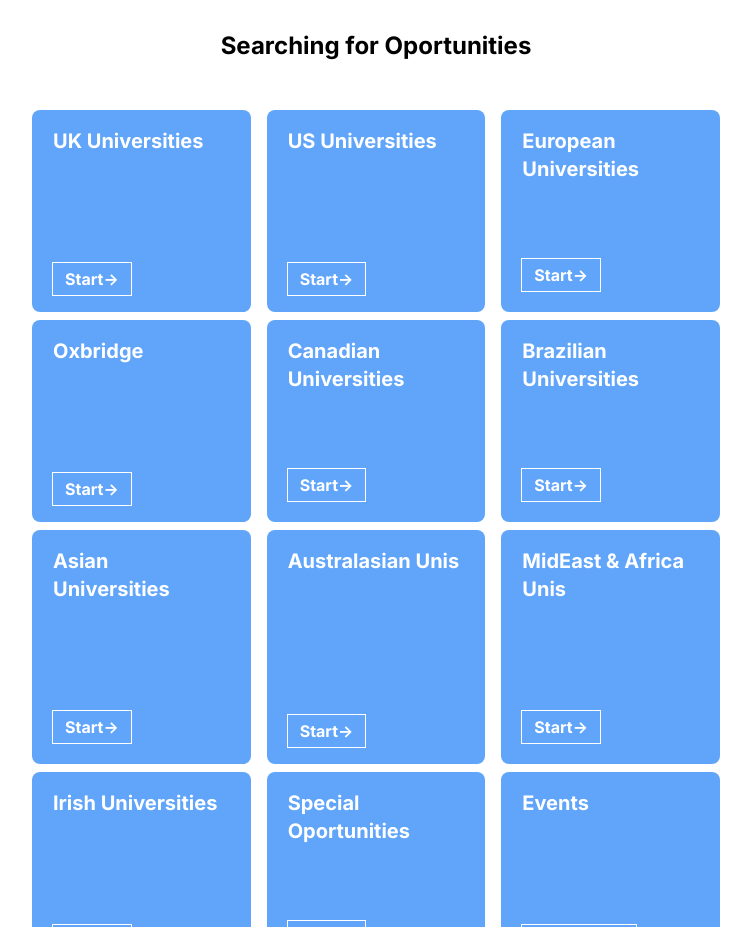
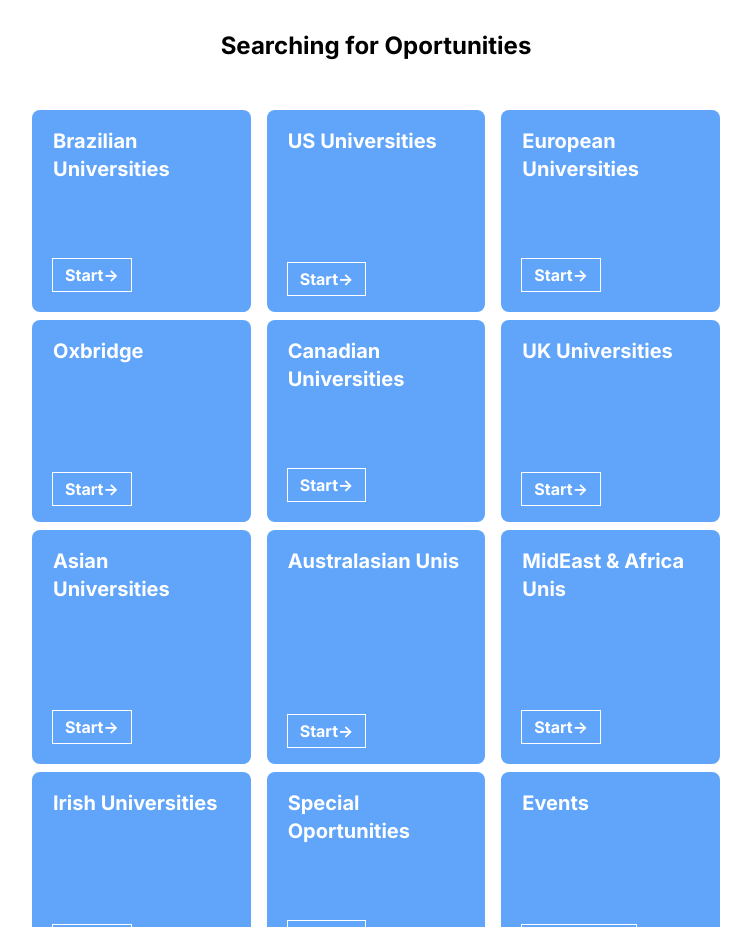
Before and after one commit to contrastguy/SP-Jain-Global-2023, a Next.js app in the folder my-app/: page / in a window 1280 px wide. Shown: the part 1370-2297 px from the top of the page, without its empty margins (264-1015 px from the left). Built offline with nearby package versions, Linux system fonts and the light colour scheme.

Commit message:
Fix: Add Brazilian Universities

```diff
--- a/my-app/src/app/page.js
+++ b/my-app/src/app/page.js
@@ -251,10 +251,10 @@ export default function Home() {
             rel="noopener noreferrer"
           >
             <h2 className={`mb-3 text-xl font-bold text-white`}>
-              UK Universities
+              Brazilian Universities
             </h2>
             <button
-              className={`m-0 max-w-[30ch] text-md inline-flex items-center mt-24  px-3 py-1  font-bold text-white  ring-1 ring-white `}
+              className={`m-0 max-w-[30ch] text-md inline-flex items-center mt-16  px-3 py-1  font-bold text-white  ring-1 ring-white `}
             >
               Start{" "}
               <span className="inline-block transition-transform group-hover:translate-x-1 motion-reduce:transform-none">
@@ -344,10 +344,10 @@ export default function Home() {
             rel="noopener noreferrer"
           >
             <h2 className={`mb-3 text-xl font-bold text-white`}>
-              Brazilian Universities
+              UK Universities
             </h2>
             <button
-              className={`m-0 max-w-[30ch] text-md inline-flex items-center mt-16  px-3 py-1  font-bold text-white  ring-1 ring-white `}
+              className={`m-0 max-w-[30ch] text-md inline-flex items-center mt-24  px-3 py-1  font-bold text-white  ring-1 ring-white `}
             >
               Start{" "}
               <span className="inline-block transition-transform group-hover:translate-x-1 motion-reduce:transform-none">
```
